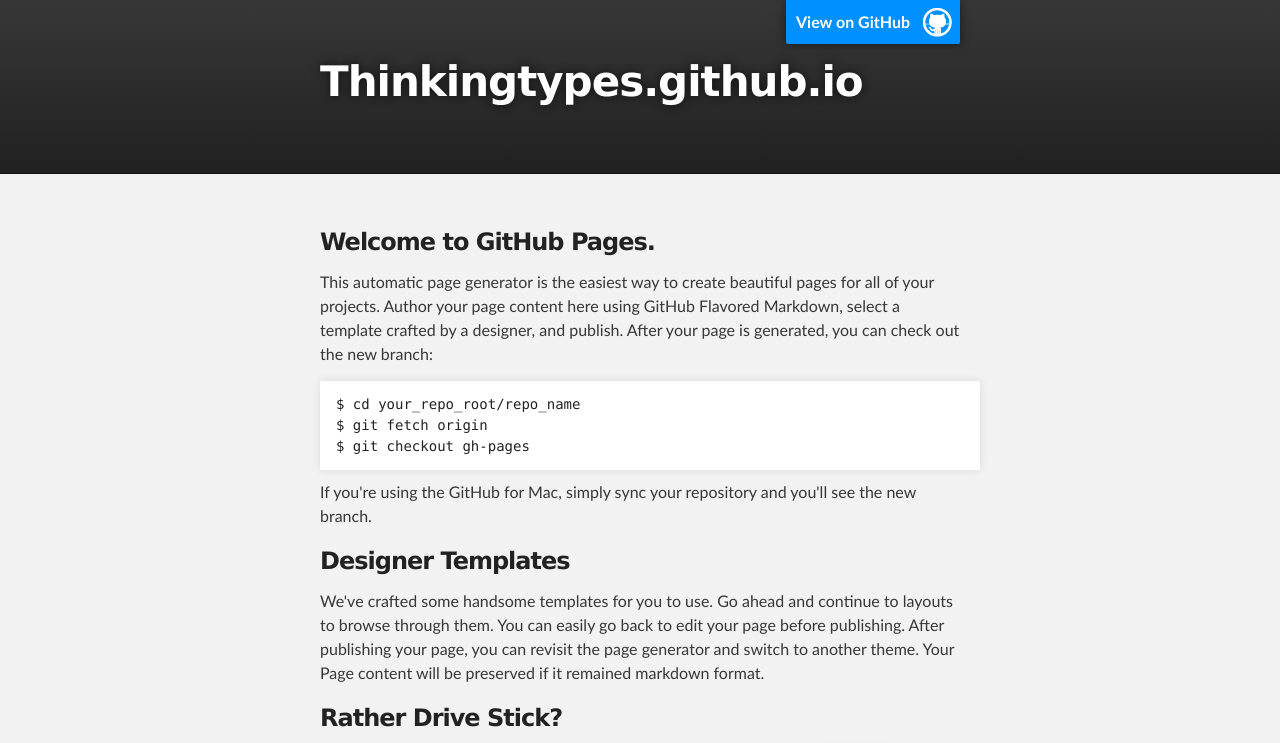
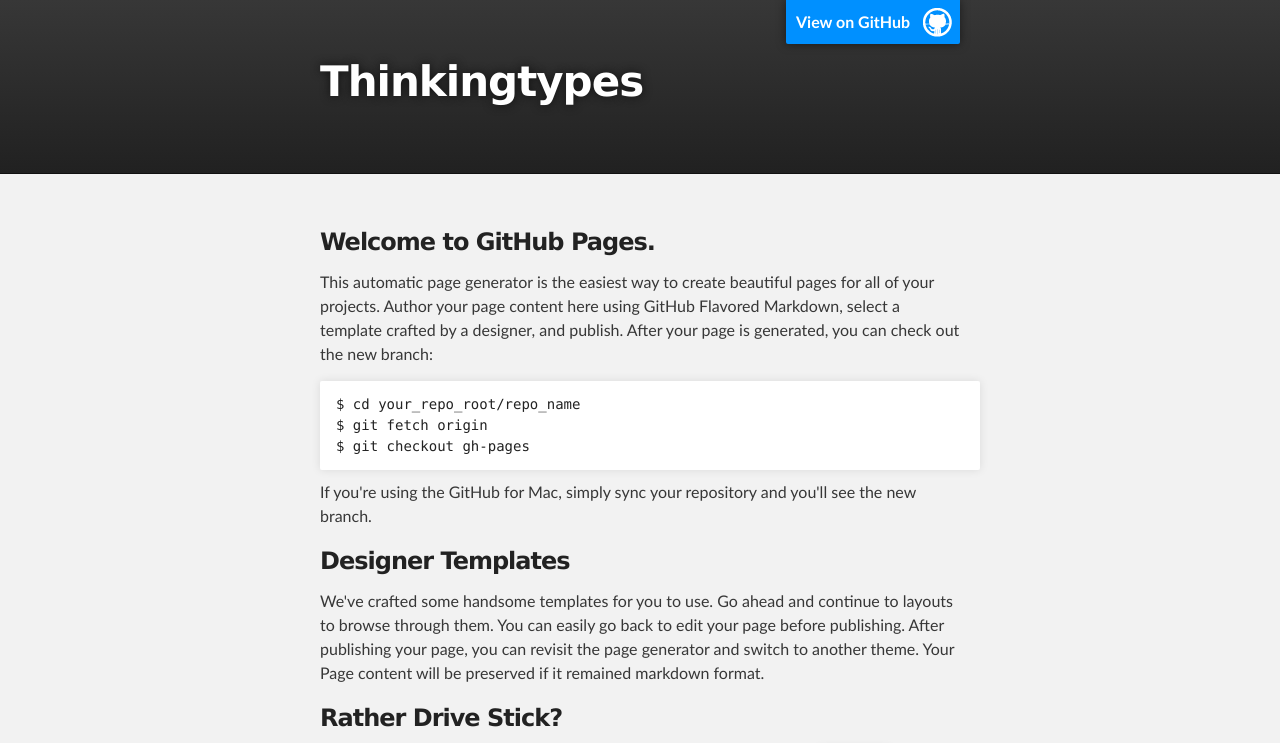
Before and after one commit to thinkingtypes/thinkingtypes.github.io, a plain HTML site: page index.html in a window 1280 px wide. Shown: the top 743 px of the page. Drawn offline with Linux system fonts and the light colour scheme.

Commit message:
new title

```diff
--- a/index.html
+++ b/index.html
@@ -18,7 +18,7 @@
         <header class="inner">
           <a id="forkme_banner" href="https://github.com/thinkingtypes">View on GitHub</a>
 
-          <h1 id="project_title">Thinkingtypes.github.io</h1>
+          <h1 id="project_title">Thinkingtypes</h1>
           <h2 id="project_tagline"></h2>
 
         </header>
```
